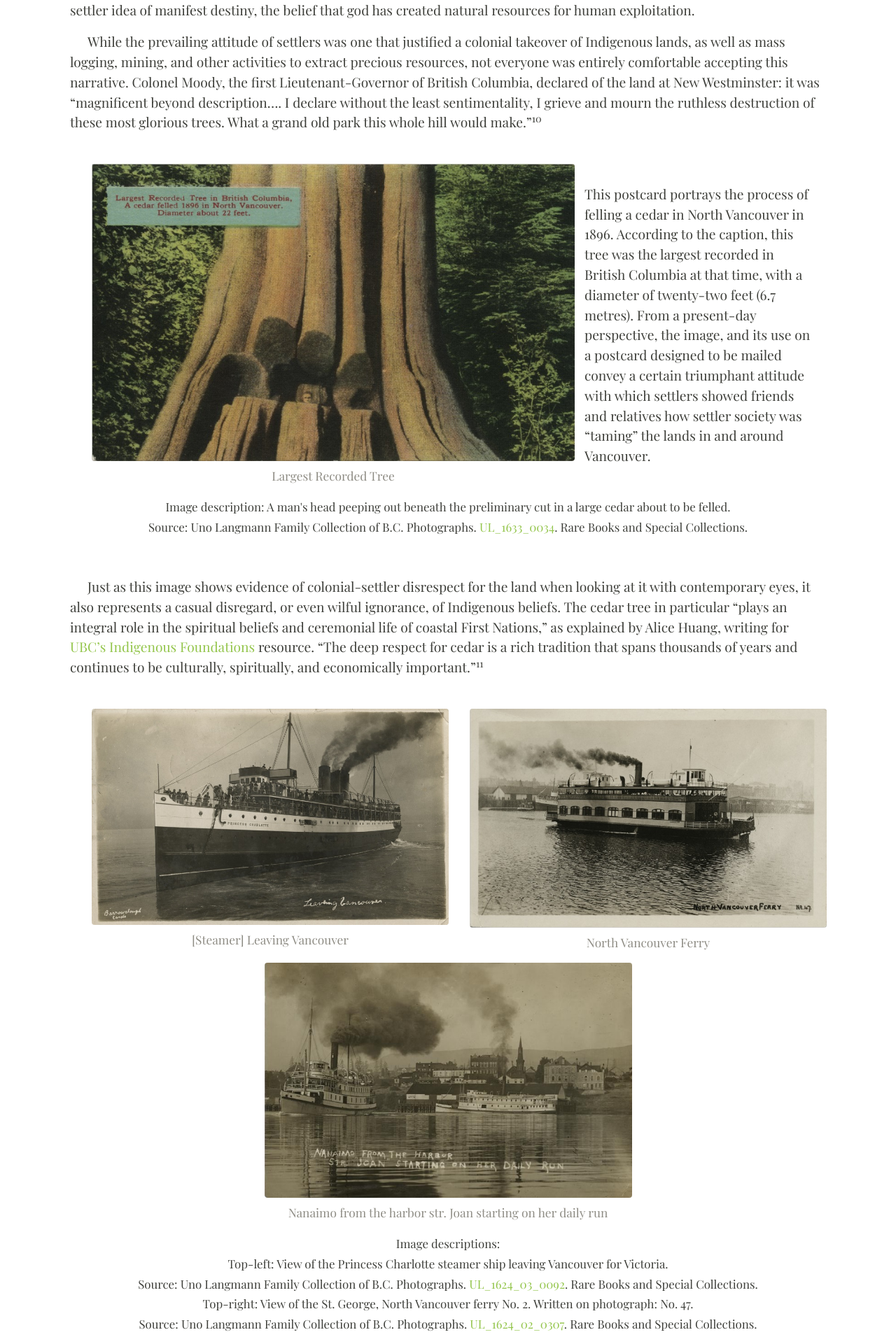
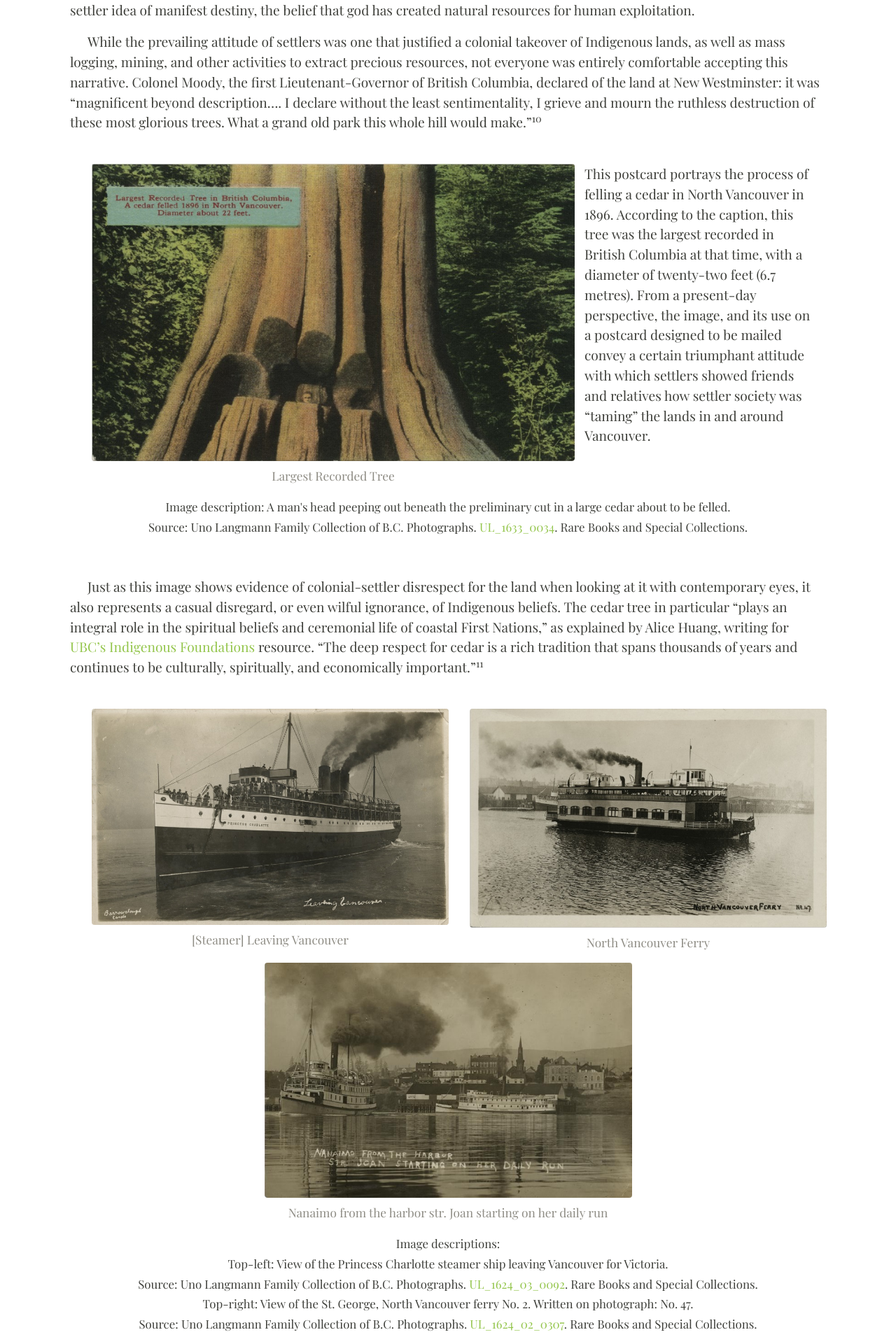
Before and after one commit to ashlynnprasad/langmann-2021, a Jekyll site: the page built from pages/environmentalimpact.md, in a window 1280 px wide. Shown: the part 3549-5460 px from the top of the page at 70% size. Built offline with Jekyll 4.4.1, drawn with Linux system fonts in a browser that asks for light colours; nearby versions of some CDN libraries.

Commit message:
adjusted spacing

```diff
--- a/pages/environmentalimpact.md
+++ b/pages/environmentalimpact.md
@@ -49,7 +49,7 @@
       {% include feature/item-figure.html objectid="langmann009" width="100" %}
     </div>
     <div class="col-sm-4">
-      <br>This postcard portrays the process of felling a cedar in North Vancouver in 1896. According to the caption, this tree was the largest recorded in British Columbia at that time, with a diameter of twenty-two feet (6.7 metres). From a present-day perspective, the image, and its use on a postcard designed to be mailed convey a certain triumphant attitude with which settlers showed friends and relatives how settler society was “taming” the lands in and around Vancouver.
+      This postcard portrays the process of felling a cedar in North Vancouver in 1896. According to the caption, this tree was the largest recorded in British Columbia at that time, with a diameter of twenty-two feet (6.7 metres). From a present-day perspective, the image, and its use on a postcard designed to be mailed convey a certain triumphant attitude with which settlers showed friends and relatives how settler society was “taming” the lands in and around Vancouver.
     </div>
   </div>
 </div>
@@ -87,7 +87,7 @@
       {% include feature/item-figure.html objectid="langmann004" width="100" %}
     </div>
     <div class="col-sm-4">
-      <br>Similarly, this photograph of a paper mill in Ocean Falls might have been taken as a way to provide settlers with evidence of how acquired lands in the Province were cultivated for industries such as papermaking, which would help vault B.C. into the modern world. At the time, environmental concerns were not being widely considered among the settler community, and the image may inspire more concern in present-day viewers than it would with settlers of that time.
+      Similarly, this photograph of a paper mill in Ocean Falls might have been taken as a way to provide settlers with evidence of how acquired lands in the Province were cultivated for industries such as papermaking, which would help vault B.C. into the modern world. At the time, environmental concerns were not being widely considered among the settler community, and the image may inspire more concern in present-day viewers than it would with settlers of that time.
     </div>
   </div>
 </div>
@@ -98,7 +98,7 @@
 <div class="container">
   <div class="row">
     <div class="col-sm-5">
-      <br>This image portrays an aerial view of factories and other buildings in downtown Vancouver. In the distance, fumes from an array of smokestacks are seen wafting into the air and blurring the view of the mountains at the horizon. The entire sky seems hazy, so that one cannot quite tell how much of the haze is cloud and how much pollution.<br><br>
+      This image portrays an aerial view of factories and other buildings in downtown Vancouver. In the distance, fumes from an array of smokestacks are seen wafting into the air and blurring the view of the mountains at the horizon. The entire sky seems hazy, so that one cannot quite tell how much of the haze is cloud and how much pollution.<br><br>
       <small>Image description: Aeriel view of factories and other buildings in downtown Vancouver.<br>
       Source: Uno Langmann Family Collection of B.C. Photographs. <a href="https://dx.doi.org/10.14288/1.0361425">UL_1624_03_0338</a>. Rare Books and Special Collections.</small>
     </div>
```
